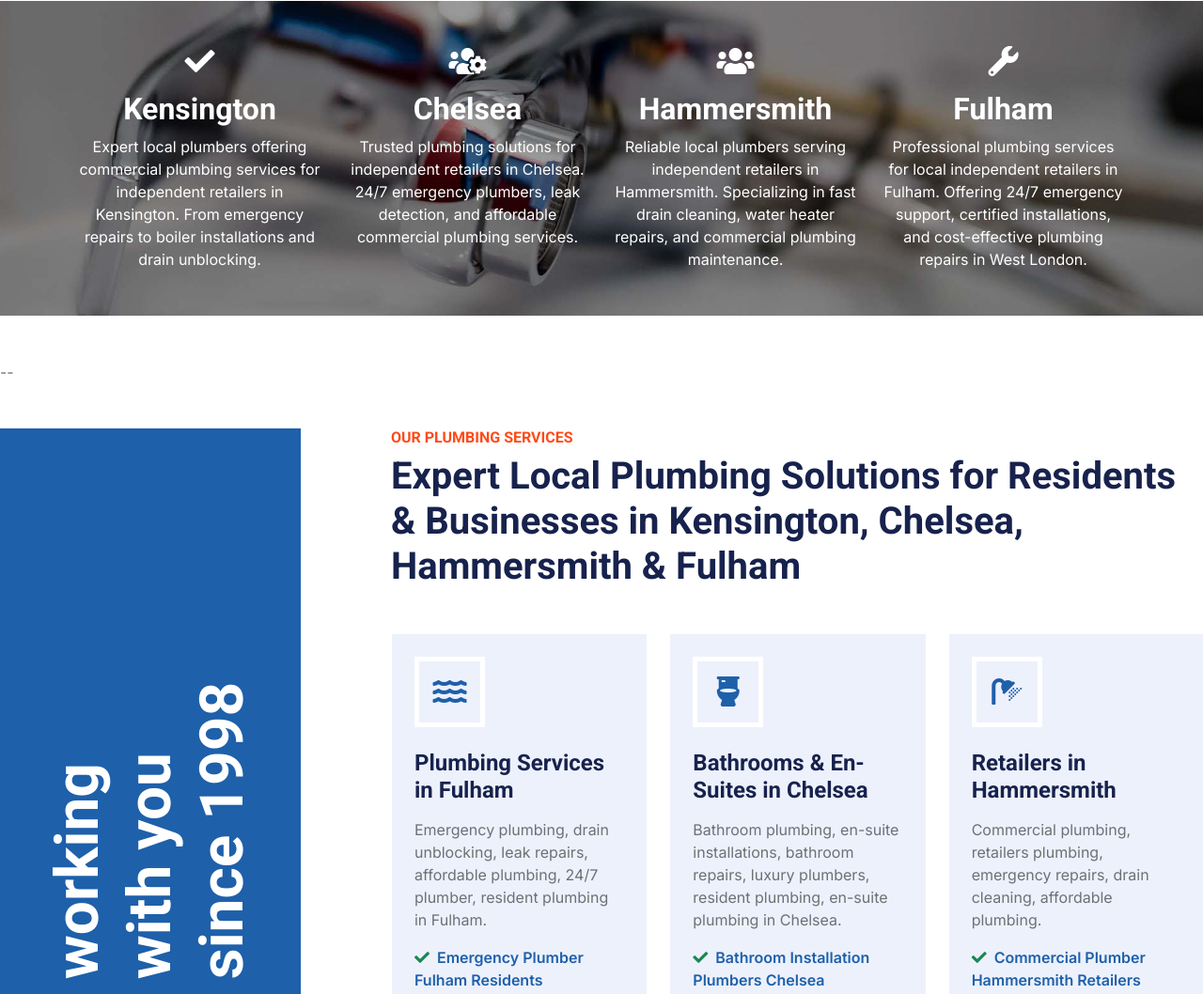
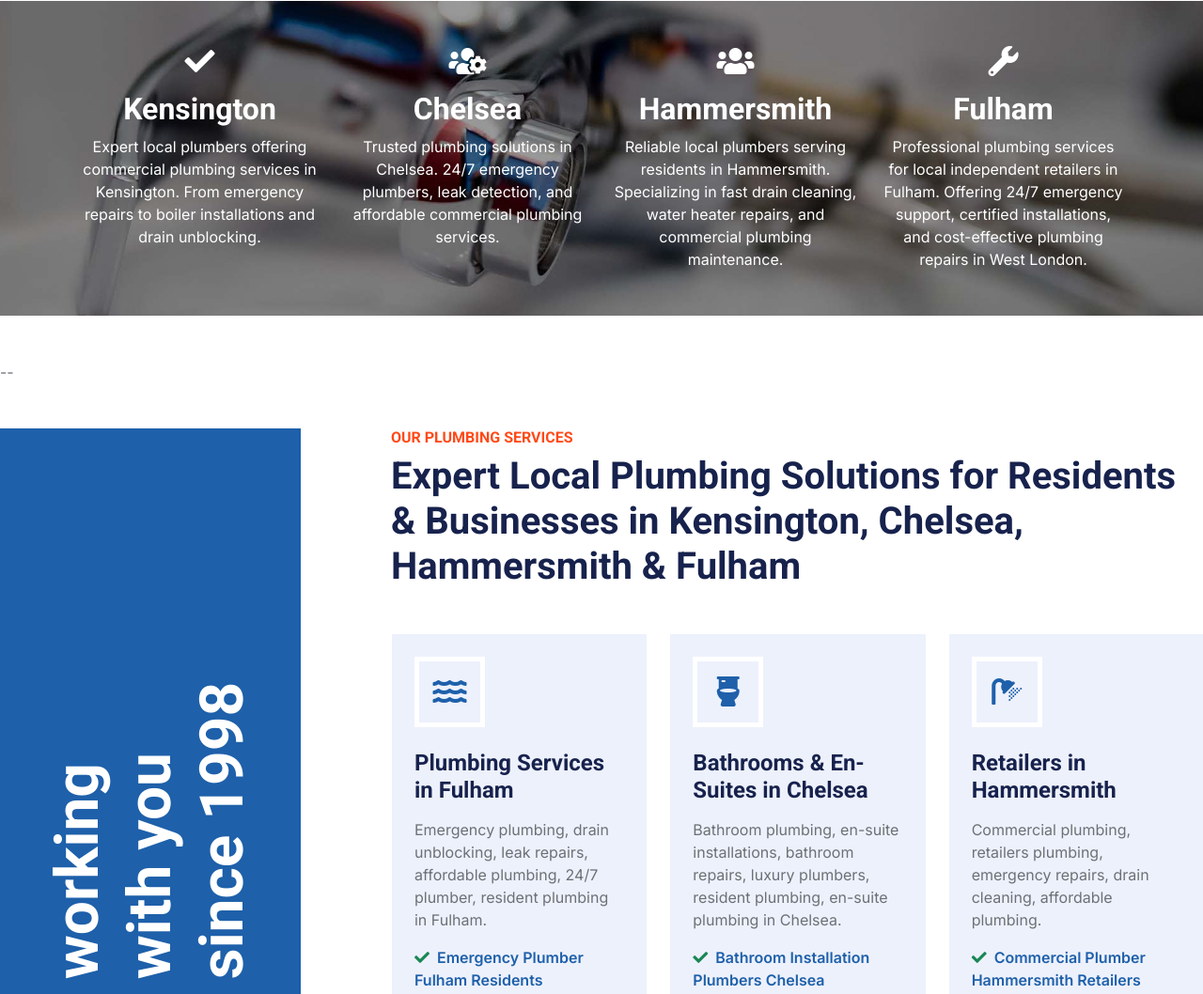
Before and after one commit to w14nrg/kensington-plumbing-services, a plain HTML site: page index.html in a window 1280 px wide. Shown: the part 2332-3390 px from the top of the page at 94% size. Drawn offline with nearby package versions, Linux system fonts and the light colour scheme.

Commit message:
Update index.html

```diff
--- a/index.html
+++ b/index.html
@@ -253,17 +253,17 @@
                 <div class="col-md-6 col-lg-3 text-center wow fadeIn" data-wow-delay="0.1s">
                     <i class="fa fa-check fa-2x text-white mb-3"></i>
                     <h2 class="text-white mb-2">Kensington</h2>
-                    <p class="text-white mb-0">Expert local plumbers offering commercial plumbing services for independent retailers in Kensington. From emergency repairs to boiler installations and drain unblocking.</p>
+                    <p class="text-white mb-0">Expert local plumbers offering commercial plumbing services in Kensington. From emergency repairs to boiler installations and drain unblocking.</p>
                 </div>
                 <div class="col-md-6 col-lg-3 text-center wow fadeIn" data-wow-delay="0.3s">
                     <i class="fa fa-users-cog fa-2x text-white mb-3"></i>
                     <h2 class="text-white mb-2">Chelsea</h2>
-                    <p class="text-white mb-0">Trusted plumbing solutions for independent retailers in Chelsea. 24/7 emergency plumbers, leak detection, and affordable commercial plumbing services.</p>
+                    <p class="text-white mb-0">Trusted plumbing solutions in Chelsea. 24/7 emergency plumbers, leak detection, and affordable commercial plumbing services.</p>
                 </div>
                 <div class="col-md-6 col-lg-3 text-center wow fadeIn" data-wow-delay="0.5s">
                     <i class="fa fa-users fa-2x text-white mb-3"></i>
                     <h2 class="text-white mb-2">Hammersmith</h2>
-                    <p class="text-white mb-0">Reliable local plumbers serving independent retailers in Hammersmith. Specializing in fast drain cleaning, water heater repairs, and commercial plumbing maintenance.</p>
+                    <p class="text-white mb-0">Reliable local plumbers serving residents in Hammersmith. Specializing in fast drain cleaning, water heater repairs, and commercial plumbing maintenance.</p>
                 </div>
                 <div class="col-md-6 col-lg-3 text-center wow fadeIn" data-wow-delay="0.7s">
                     <i class="fa fa-wrench fa-2x text-white mb-3"></i>
@@ -387,7 +387,7 @@
             <div class="owl-carousel testimonial-carousel position-relative wow fadeInUp" data-wow-delay="0.1s">
                 <div class="testimonial-item text-center">
                     <div class="testimonial-text bg-light text-center p-4 mb-4">
-                        <p class="mb-0">"Fantastic local plumber in Kensington! They fixed my emergency drain unblocking quickly and affordably. Highly recommend for all plumbing services in Kensington and Chelsea."</p>
+                        <p class="mb-0">"Fantastic local plumber in Kensington! They fixed my drain unblocking quickly and affordably. Highly recommend for all plumbing services in Kensington and Chelsea."</p>
                     </div>
                     <div class="mb-2">
                         <small class="fa fa-star text-secondary"></small>
@@ -453,7 +453,7 @@
             <div class="row g-5">
                 <div class="col-lg-3 col-md-6">
                     <h4 class="text-light mb-4">Contact Local Plumbers in Kensington, Chelsea, Hammersmith & Fulham</h4>
-                    <p class="mb-2"><i class="fa fa-map-marker-alt me-3"></i>33d Gunterstone Rd, London W14 9BP - Serving West London Communities</p>
+                    <p class="mb-2"><i class="fa fa-map-marker-alt me-3"></i>33 Gunterstone Rd, London W14 9BP - Serving West London Communities</p>
                     <p class="mb-2"><i class="fa fa-phone-alt me-3"></i>0207 371 3333 - 24/7 Emergency Plumber in Kensington & Chelsea</p>
                     <p class="mb-2"><i class="fa fa-envelope me-3"></i>info@kensington.biz - Plumbing Services for Hammersmith & Fulham Residents and Retailers</p>
                     <div class="d-flex pt-2">
```
